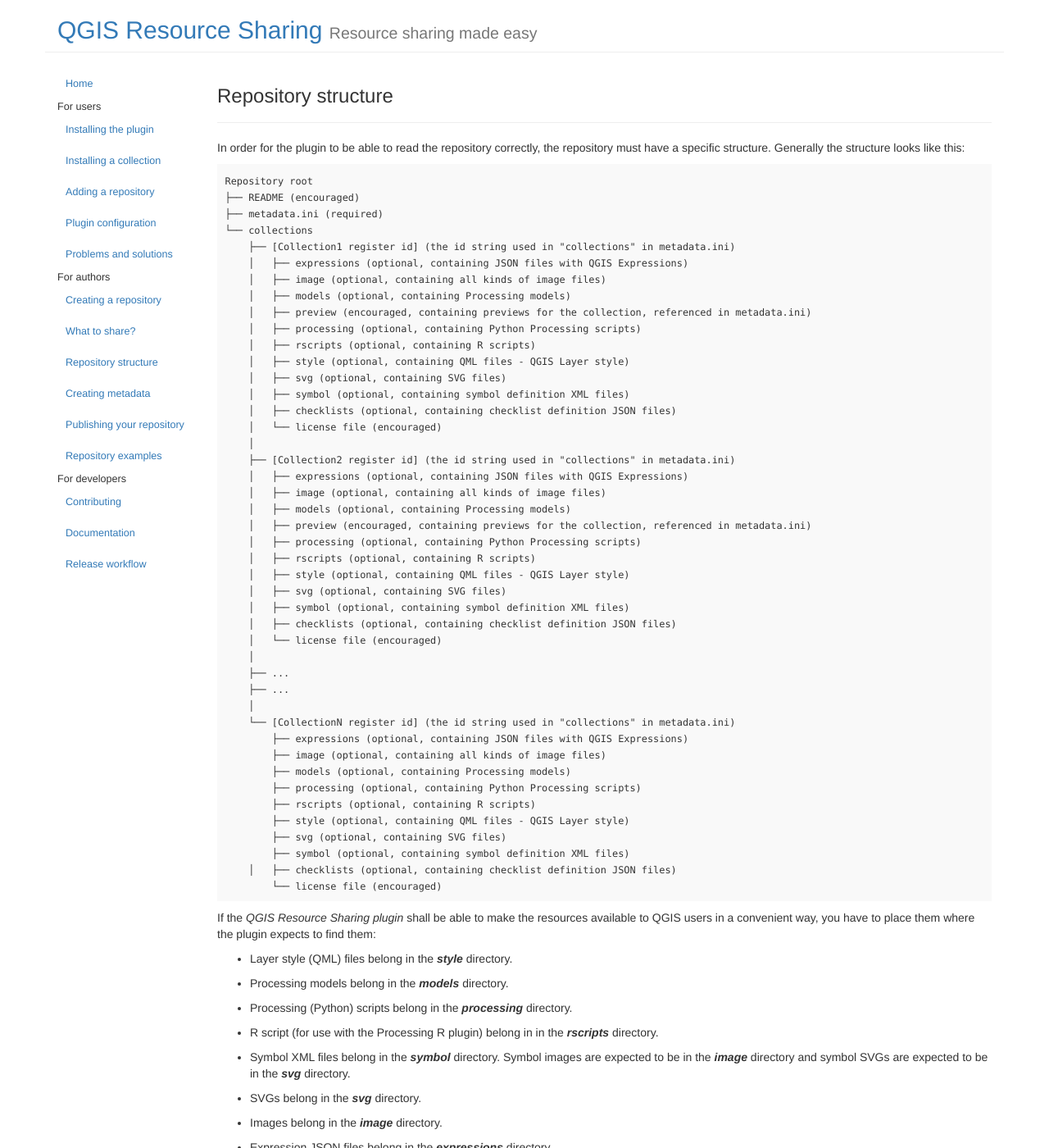
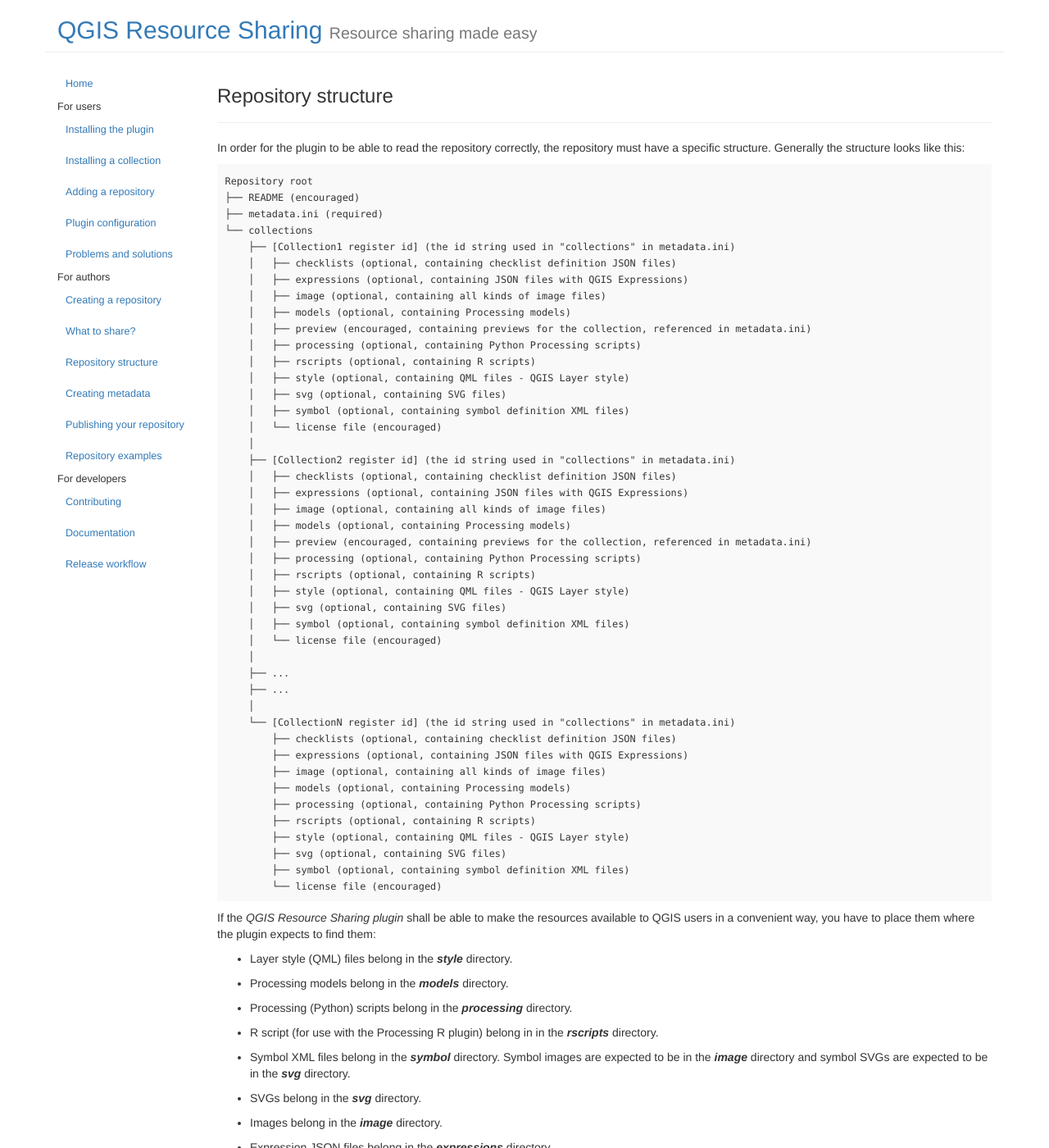
Before and after one commit to QGIS-Contribution/QGIS-ResourceSharing, a Jekyll site: the page built from _posts/2016-07-22-repository-structure.md, in a window 1280 px wide and 1400 px high. Shown: the whole window at 82% size. Built offline with Jekyll 4.4.1, drawn with Linux system fonts in a browser that asks for light colours; part of the change alters nothing that is shown; some of the changed text lies outside the part shown.

```diff
--- a/_posts/2016-07-22-repository-structure.md
+++ b/_posts/2016-07-22-repository-structure.md
@@ -6,15 +6,16 @@ date: 2016-07-22 17:04:29
 order: 3
 ---
 
-In order for the plugin to be able to read the repository correctly, the
-repository must have a specific structure. Generally the structure looks like
-this:
+In order for the plugin to be able to read the repository correctly,
+the repository must have a specific structure.
+Generally the structure looks like this:
 
     Repository root
     ├── README (encouraged)
     ├── metadata.ini (required)
     └── collections
         ├── [Collection1 register id] (the id string used in "collections" in metadata.ini)
+        │   ├── checklists (optional, containing checklist definition JSON files)
         │   ├── expressions (optional, containing JSON files with QGIS Expressions)
         │   ├── image (optional, containing all kinds of image files)
         │   ├── models (optional, containing Processing models)
@@ -24,10 +25,10 @@ this:
         │   ├── style (optional, containing QML files - QGIS Layer style)
         │   ├── svg (optional, containing SVG files)
         │   ├── symbol (optional, containing symbol definition XML files)
-        │   ├── checklists (optional, containing checklist definition JSON files)
         │   └── license file (encouraged)
         │
         ├── [Collection2 register id] (the id string used in "collections" in metadata.ini)
+        │   ├── checklists (optional, containing checklist definition JSON files)
         │   ├── expressions (optional, containing JSON files with QGIS Expressions)
         │   ├── image (optional, containing all kinds of image files)
         │   ├── models (optional, containing Processing models)
@@ -37,13 +38,13 @@ this:
         │   ├── style (optional, containing QML files - QGIS Layer style)
         │   ├── svg (optional, containing SVG files)
         │   ├── symbol (optional, containing symbol definition XML files)
-        │   ├── checklists (optional, containing checklist definition JSON files)
         │   └── license file (encouraged)
         │
         ├── ...
         ├── ...
         │
         └── [CollectionN register id] (the id string used in "collections" in metadata.ini)
+            ├── checklists (optional, containing checklist definition JSON files)
             ├── expressions (optional, containing JSON files with QGIS Expressions)
             ├── image (optional, containing all kinds of image files)
             ├── models (optional, containing Processing models)
@@ -52,7 +53,6 @@ this:
             ├── style (optional, containing QML files - QGIS Layer style)
             ├── svg (optional, containing SVG files)
             ├── symbol (optional, containing symbol definition XML files)
-        │   ├── checklists (optional, containing checklist definition JSON files)
             └── license file (encouraged)
 
 If the *QGIS Resource Sharing plugin* shall be able to make the
@@ -63,7 +63,8 @@ to place them where the plugin expects to find them:
 
 * Processing models belong in the ***models*** directory.
 
-* Processing (Python) scripts belong in the ***processing*** directory.
+* Processing (Python) scripts belong in the ***processing***
+  directory.
 
 * R script (for use with the Processing R plugin) belong in in the
   ***rscripts*** directory.
@@ -78,7 +79,8 @@ to place them where the plugin expects to find them:
 
 * Expression JSON files belong in the ***expressions*** directory.
 
-* Checklist JSON files belong in the ***checklists*** directory.
+* Data QA Workbench checklist JSON files belong in the
+  ***checklists*** directory.
 
 
 Check the
```
